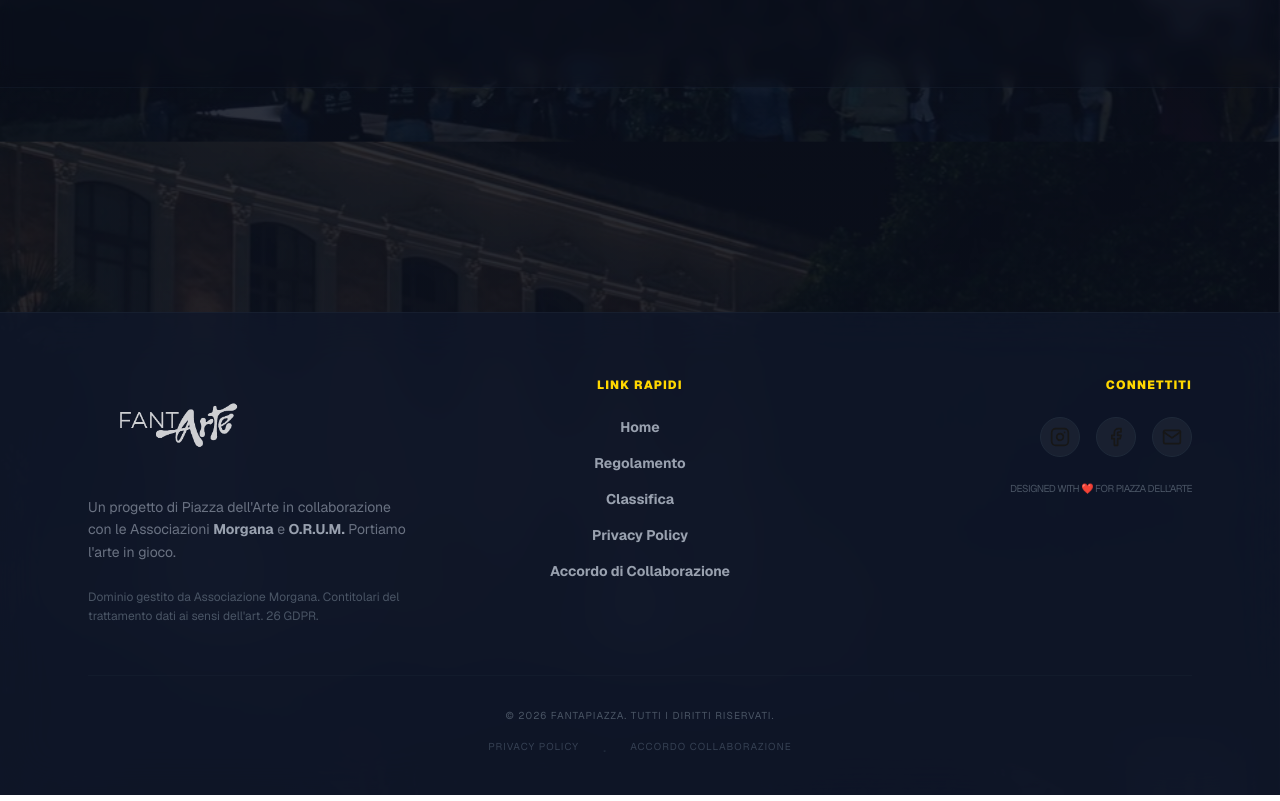
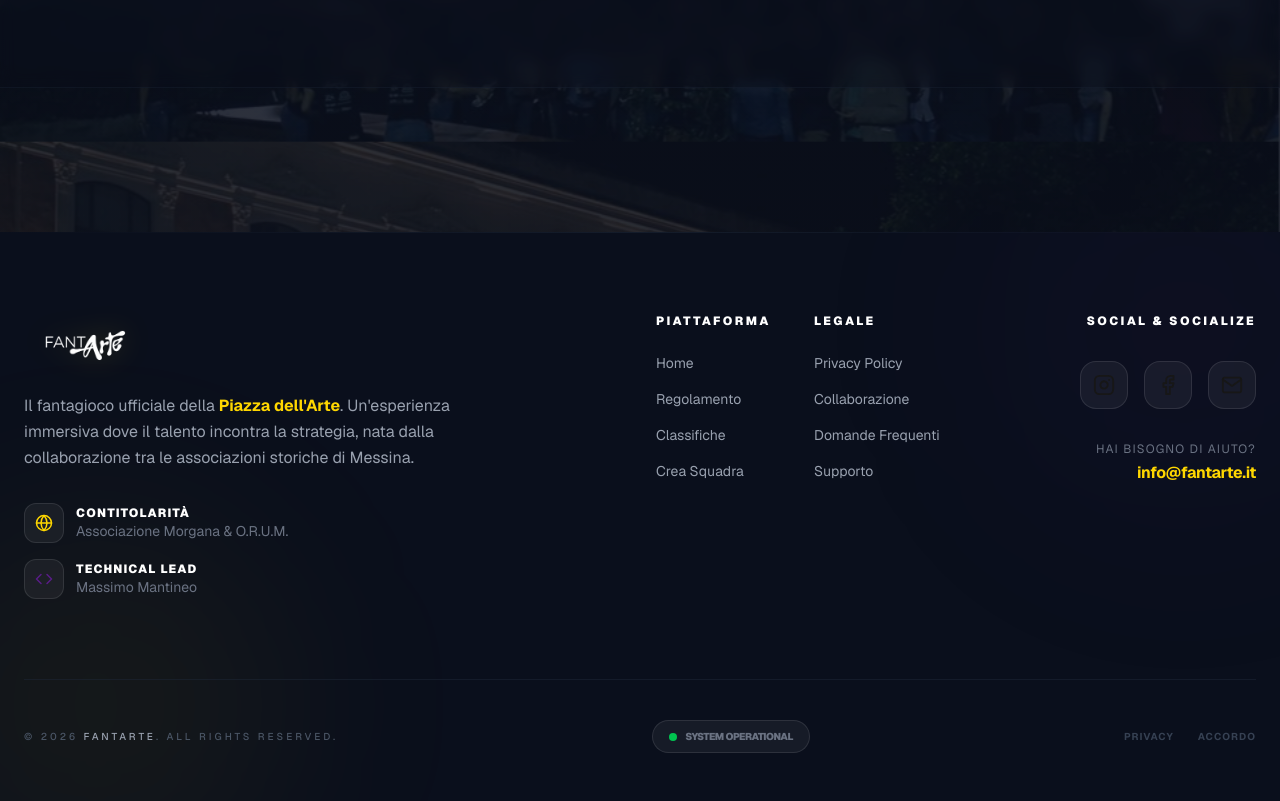
Before and after one commit to Mantineo-Massimo/fantarte, a Next.js app: page / in a window 1280 px wide. Shown: the part 1540-2341 px from the top of the page. Built offline with nearby package versions, Linux system fonts and the light colour scheme; no server answers; the database is empty.

Commit message:
Total update of Footer with premium design and FantArte branding. Consistency updates for Metadata and Navbar.

```diff
--- a/src/app/layout.tsx
+++ b/src/app/layout.tsx
@@ -16,20 +16,20 @@ const geistMono = Geist_Mono({
 });
 
 export const metadata: Metadata = {
-  title: "FantaPiazza | Morgana e Orum",
+  title: "FantArte | Morgana e Orum",
   description: "Costruisci la tua squadra, scommetti sui tuoi Armoni e conquista la Classifica Generale delle associazioni Morgana e Orum.",
-  metadataBase: new URL(process.env.NEXTAUTH_URL || "https://fantapiazza.it"),
+  metadataBase: new URL(process.env.NEXTAUTH_URL || "https://fantarte.it"),
   openGraph: {
-    title: "FantaPiazza | Il gioco d'arte delle associazioni Morgana e Orum",
+    title: "FantArte | Il gioco d'arte delle associazioni Morgana e Orum",
     description: "Crea la tua squadra, scegli i tuoi Armoni e scala la classifica della Piazza!",
     url: "/",
-    siteName: "FantaPiazza",
+    siteName: "FantArte",
     images: [
       {
         url: "/fanta-logo.png",
         width: 1200,
         height: 630,
-        alt: "FantaPiazza Logo",
+        alt: "FantArte Logo",
       },
     ],
     locale: "it_IT",
@@ -37,7 +37,7 @@ export const metadata: Metadata = {
   },
   twitter: {
     card: "summary_large_image",
-    title: "FantaPiazza | Morgana e Orum",
+    title: "FantArte | Morgana e Orum",
     description: "Il Fantagioco dove l'Arte incontra la Piazza.",
     images: ["/fanta-logo.png"],
   },
--- a/src/app/page.tsx
+++ b/src/app/page.tsx
@@ -36,7 +36,7 @@ export default function Home() {
         <div className="relative inline-block mt-8 mb-4">
           <Image
             src="/fanta-logo.png"
-            alt="FantaPiazza Logo"
+            alt="FantArte Logo"
             width={800}
             height={300}
             className="w-full max-w-4xl mx-auto drop-shadow-[0_0_30px_rgba(255,215,0,0.4)]"
--- a/src/components/Footer.tsx
+++ b/src/components/Footer.tsx
@@ -1,71 +1,131 @@
+"use client";
+
 import Image from "next/image";
 import Link from "next/link";
-import { FiInstagram, FiFacebook, FiMail } from "react-icons/fi";
+import { FiInstagram, FiFacebook, FiMail, FiGlobe, FiCode } from "react-icons/fi";
+import { motion } from "framer-motion";
 
 export default function Footer() {
     return (
-        <footer className="w-full bg-blunotte/80 backdrop-blur-xl border-t border-gray-800/50 pt-16 pb-8 mt-20 relative z-20">
-            <div className="max-w-6xl mx-auto px-6">
-                <div className="grid grid-cols-1 md:grid-cols-3 gap-12 mb-12">
+        <footer className="w-full bg-[#0a0f1c] relative z-20 overflow-hidden">
+            {/* Decorative Top Border with Gradient */}
+            <div className="w-full h-px bg-gradient-to-r from-transparent via-gray-800 to-transparent opacity-50" />
+
+            {/* Glowing Orb in Background */}
+            <div className="absolute -bottom-24 -left-24 w-96 h-96 bg-oro/5 rounded-full blur-[100px] pointer-events-none" />
+            <div className="absolute -top-24 -right-24 w-96 h-96 bg-viola/5 rounded-full blur-[100px] pointer-events-none" />
+
+            <div className="max-w-7xl mx-auto px-6 pt-20 pb-12 relative">
+                <div className="grid grid-cols-1 lg:grid-cols-4 gap-12 lg:gap-8 mb-20">
+
                     {/* Brand Info */}
-                    <div className="space-y-6 text-center md:text-left">
-                        <div className="flex justify-center md:justify-start">
-                            <Image
-                                src="/fanta-logo.png"
-                                alt="FantaPiazza"
-                                width={180}
-                                height={60}
-                                className="opacity-80 hover:opacity-100 transition-opacity"
-                            />
+                    <div className="lg:col-span-2 space-y-8">
+                        <div className="flex flex-col items-center lg:items-start gap-4">
+                            <motion.div
+                                whileHover={{ scale: 1.02 }}
+                                transition={{ type: "spring", stiffness: 400, damping: 10 }}
+                            >
+                                <Image
+                                    src="/fanta-logo.png"
+                                    alt="FantArte Logo"
+                                    width={240}
+                                    height={80}
+                                    className="h-16 w-auto object-contain drop-shadow-[0_0_15px_rgba(255,215,0,0.2)]"
+                                />
+                            </motion.div>
+                            <p className="text-gray-400 text-base leading-relaxed max-w-md text-center lg:text-left">
+                                Il fantagioco ufficiale della <strong className="text-oro font-bold">Piazza dell&apos;Arte</strong>.
+                                Un&apos;esperienza immersiva dove il talento incontra la strategia,
+                                nata dalla collaborazione tra le associazioni storiche di Messina.
+                            </p>
                         </div>
-                        <p className="text-gray-500 text-sm leading-relaxed max-w-xs mx-auto md:mx-0">
-                            Un progetto di Piazza dell&apos;Arte in collaborazione con le Associazioni <strong className="text-gray-400">Morgana</strong> e <strong className="text-gray-400">O.R.U.M.</strong> Portiamo l&apos;arte in gioco.
-                        </p>
-                        <p className="text-gray-600 text-xs leading-relaxed max-w-xs mx-auto md:mx-0">
-                            Dominio gestito da Associazione Morgana. Contitolari del trattamento dati ai sensi dell&apos;art. 26 GDPR.
-                        </p>
+
+                        <div className="flex flex-col gap-4">
+                            <div className="flex items-center gap-3 justify-center lg:justify-start">
+                                <div className="w-10 h-10 rounded-xl bg-white/5 border border-white/10 flex items-center justify-center text-oro">
+                                    <FiGlobe size={18} />
+                                </div>
+                                <div>
+                                    <p className="text-white text-xs font-black uppercase tracking-widest">Contitolarità</p>
+                                    <p className="text-gray-500 text-sm">Associazione Morgana & O.R.U.M.</p>
+                                </div>
+                            </div>
+                            <div className="flex items-center gap-3 justify-center lg:justify-start">
+                                <div className="w-10 h-10 rounded-xl bg-white/5 border border-white/10 flex items-center justify-center text-viola">
+                                    <FiCode size={18} />
+                                </div>
+                                <div>
+                                    <p className="text-white text-xs font-black uppercase tracking-widest">Technical Lead</p>
+                                    <p className="text-gray-500 text-sm">Massimo Mantineo</p>
+                                </div>
+                            </div>
+                        </div>
                     </div>
 
-                    {/* Quick Links */}
-                    <div className="text-center">
-                        <h4 className="text-oro font-black uppercase tracking-widest text-xs mb-6">Link Rapidi</h4>
-                        <nav className="flex flex-col gap-4 text-sm font-bold text-gray-400">
-                            <Link href="/" className="hover:text-white transition-colors">Home</Link>
-                            <Link href="/regolamento" className="hover:text-white transition-colors">Regolamento</Link>
-                            <Link href="/leaderboards" className="hover:text-white transition-colors">Classifica</Link>
-                            <Link href="/privacy" className="hover:text-white transition-colors">Privacy Policy</Link>
-                            <Link href="/accordo" className="hover:text-white transition-colors">Accordo di Collaborazione</Link>
-                        </nav>
+                    {/* Navigation */}
+                    <div className="grid grid-cols-2 gap-8 text-center lg:text-left">
+                        <div className="space-y-6">
+                            <h4 className="text-white font-black uppercase tracking-[0.2em] text-xs">Piattaforma</h4>
+                            <nav className="flex flex-col gap-4 text-sm text-gray-400">
+                                <Link href="/" className="hover:text-oro transition-colors">Home</Link>
+                                <Link href="/regolamento" className="hover:text-oro transition-colors">Regolamento</Link>
+                                <Link href="/leaderboards" className="hover:text-oro transition-colors">Classifiche</Link>
+                                <Link href="/team/create" className="hover:text-oro transition-colors">Crea Squadra</Link>
+                            </nav>
+                        </div>
+                        <div className="space-y-6">
+                            <h4 className="text-white font-black uppercase tracking-[0.2em] text-xs">Legale</h4>
+                            <nav className="flex flex-col gap-4 text-sm text-gray-400">
+                                <Link href="/privacy" className="hover:text-oro transition-colors">Privacy Policy</Link>
+                                <Link href="/accordo" className="hover:text-oro transition-colors">Collaborazione</Link>
+                                <Link href="/faq" className="hover:text-oro transition-colors">Domande Frequenti</Link>
+                                <Link href="/contatti" className="hover:text-oro transition-colors">Supporto</Link>
+                            </nav>
+                        </div>
                     </div>
 
-                    {/* Connect */}
-                    <div className="text-center md:text-right space-y-6">
-                        <h4 className="text-oro font-black uppercase tracking-widest text-xs mb-6">Connettiti</h4>
-                        <div className="flex justify-center md:justify-end gap-4">
-                            <a href="https://www.instagram.com/piazzadellarte_/" target="_blank" rel="noopener noreferrer" className="w-10 h-10 rounded-full bg-white/5 flex items-center justify-center hover:bg-oro hover:text-blunotte transition-all border border-gray-800">
-                                <FiInstagram size={20} />
-                            </a>
-                            <a href="https://www.facebook.com/PiazzadellArte" target="_blank" rel="noopener noreferrer" className="w-10 h-10 rounded-full bg-white/5 flex items-center justify-center hover:bg-oro hover:text-blunotte transition-all border border-gray-800">
-                                <FiFacebook size={20} />
-                            </a>
-                            <a href="mailto:info@fantapiazza.it" className="w-10 h-10 rounded-full bg-white/5 flex items-center justify-center hover:bg-oro hover:text-blunotte transition-all border border-gray-800">
-                                <FiMail size={20} />
-                            </a>
+                    {/* Social & Contact */}
+                    <div className="flex flex-col items-center lg:items-end space-y-8">
+                        <h4 className="text-white font-black uppercase tracking-[0.2em] text-xs">Social & Socialize</h4>
+                        <div className="flex gap-4">
+                            {[
+                                { icon: FiInstagram, href: "https://www.instagram.com/piazzadellarte_/", color: "hover:bg-gradient-to-tr hover:from-yellow-400 hover:via-red-500 hover:to-purple-500" },
+                                { icon: FiFacebook, href: "https://www.facebook.com/PiazzadellArte", color: "hover:bg-[#1877F2]" },
+                                { icon: FiMail, href: "mailto:info@fantarte.it", color: "hover:bg-oro hover:text-blunotte" }
+                            ].map((social, i) => (
+                                <motion.a
+                                    key={i}
+                                    href={social.href}
+                                    target="_blank"
+                                    rel="noopener noreferrer"
+                                    whileHover={{ y: -5 }}
+                                    className={`w-12 h-12 rounded-2xl bg-white/5 border border-white/10 flex items-center justify-center transition-all duration-300 ${social.color}`}
+                                >
+                                    <social.icon size={22} />
+                                </motion.a>
+                            ))}
                         </div>
-                        <div className="text-[10px] text-gray-600 uppercase tracking-tighter">
-                            Designed with ❤️ for Piazza dell&apos;Arte
+                        <div className="text-center lg:text-right">
+                            <p className="text-gray-500 text-xs uppercase tracking-widest mb-1">Hai bisogno di aiuto?</p>
+                            <a href="mailto:info@fantarte.it" className="text-oro font-bold hover:underline tracking-tight">info@fantarte.it</a>
                         </div>
                     </div>
                 </div>
 
-                <div className="border-t border-gray-800/30 pt-8 text-center space-y-4">
-                    <p className="text-gray-600 text-[10px] uppercase tracking-widest">
-                        &copy; {new Date().getFullYear()} FantaPiazza. Tutti i diritti riservati.
+                {/* Bottom Bar */}
+                <div className="pt-10 border-t border-gray-800/50 flex flex-col md:flex-row justify-between items-center gap-6">
+                    <p className="text-gray-600 text-[10px] uppercase tracking-[0.3em] font-medium">
+                        &copy; {new Date().getFullYear()} <span className="text-gray-400">FantArte</span>. All Rights Reserved.
                     </p>
-                    <div className="flex justify-center gap-6">
-                        <Link href="/privacy" className="text-gray-700 hover:text-gray-400 text-[10px] uppercase tracking-widest transition-colors">Privacy Policy</Link>
-                        <span className="text-gray-800">·</span>
-                        <Link href="/accordo" className="text-gray-700 hover:text-gray-400 text-[10px] uppercase tracking-widest transition-colors">Accordo Collaborazione</Link>
+
+                    <div className="flex items-center gap-2 px-4 py-2 rounded-full bg-white/5 border border-white/10">
+                        <span className="w-2 h-2 rounded-full bg-green-500 animate-pulse" />
+                        <span className="text-[10px] text-gray-500 uppercase font-black tracking-tighter">System Operational</span>
+                    </div>
+
+                    <div className="flex gap-6">
+                        <Link href="/privacy" className="text-gray-700 hover:text-white text-[10px] uppercase tracking-widest transition-colors font-bold">Privacy</Link>
+                        <Link href="/accordo" className="text-gray-700 hover:text-white text-[10px] uppercase tracking-widest transition-colors font-bold">Accordo</Link>
                     </div>
                 </div>
             </div>
--- a/src/components/Navbar.tsx
+++ b/src/components/Navbar.tsx
@@ -55,7 +55,7 @@ export default function Navbar() {
                             <Link href="/" className="flex-shrink-0 flex items-center group">
                                 <Image
                                     src="/fanta-logo.png"
-                                    alt="FantaPiazza Logo"
+                                    alt="FantArte Logo"
                                     width={400}
                                     height={150}
                                     className={`w-auto object-contain drop-shadow-[0_0_15px_rgba(255,215,0,0.3)] group-hover:drop-shadow-[0_0_20px_rgba(255,215,0,0.5)] transition-all duration-500 ${scrolled ? "h-10 md:h-12" : "h-16 md:h-20"
```
